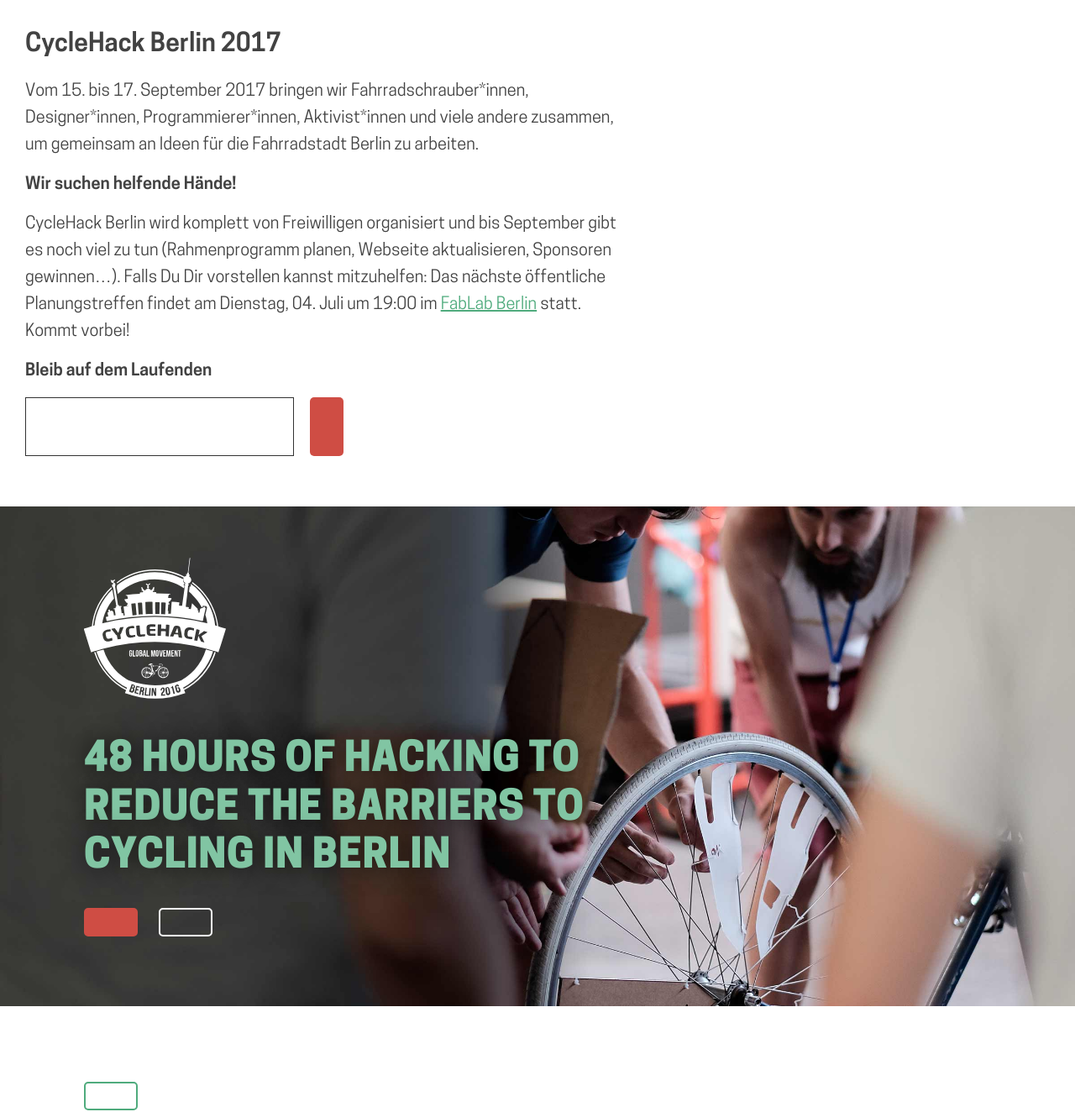
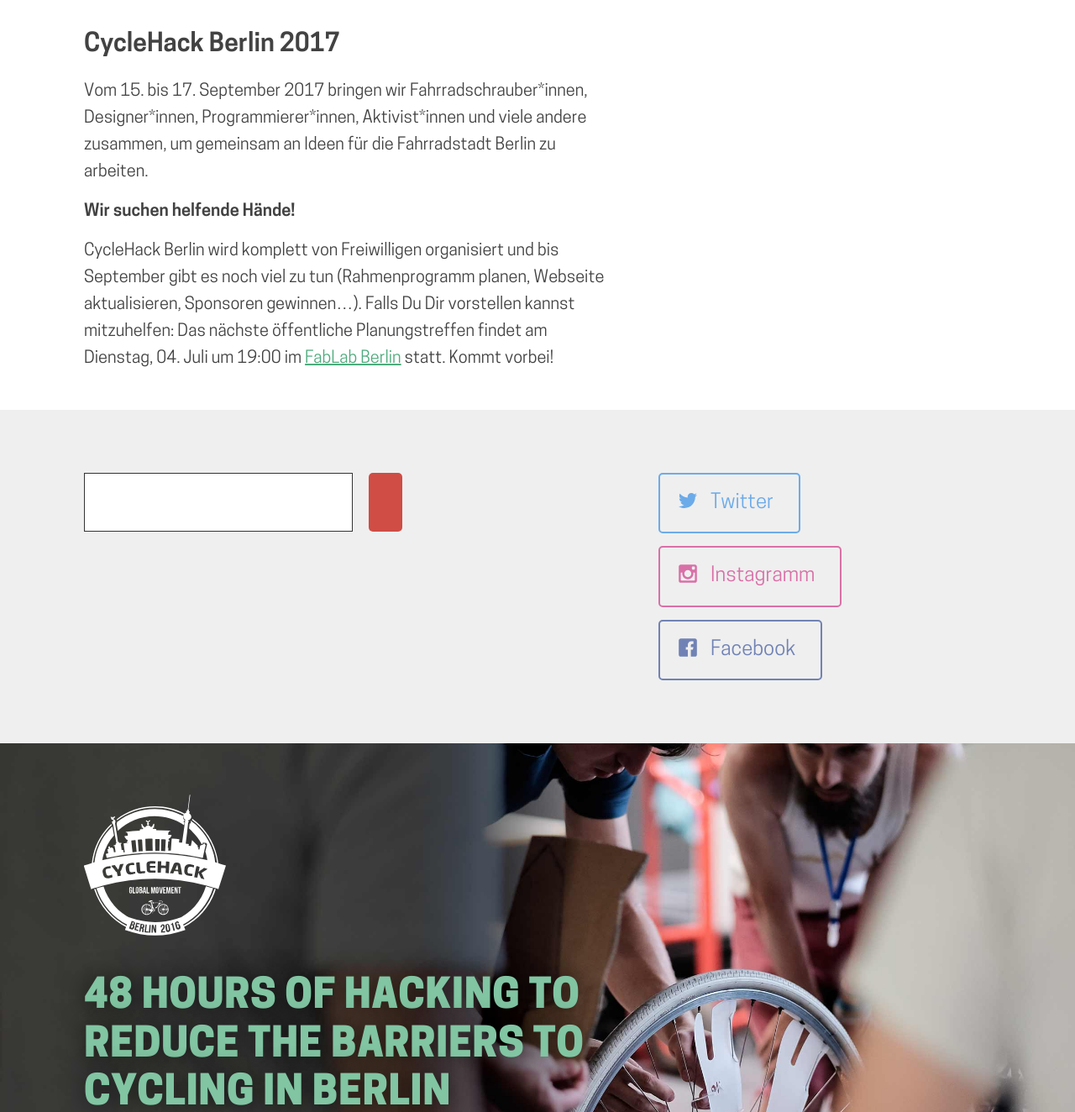
Before and after one commit to sjockers/cyclehackberlin.de, a Jekyll site: the page built from en/index.md, in a window 1280 px wide and 1400 px high, cut to the strip 0-1324 px from the top of the window. Shown: the whole strip at 84% size. Built offline with Jekyll 4.4.1, drawn with Linux system fonts in a browser that asks for light colours.

Commit message:
Update hompage layout.

```diff
--- a/_layouts/home.html
+++ b/_layouts/home.html
@@ -2,30 +2,23 @@
 layout: default
 ---
 
-<div class="section__main--column">
+<section id={{include.id}} class="section section--{{include.id}}">
+  <div class="container">
+    <div class="section__main--column">
 
-  <h2>CycleHack Berlin 2017</h2>
+      <h2>CycleHack Berlin 2017</h2>
 
-  <p>Vom 15. bis 17. September 2017 bringen wir Fahrradschrauber*innen, Designer*innen, Programmierer*innen, Aktivist*innen und viele andere zusammen, um gemeinsam an Ideen für die Fahrradstadt Berlin zu arbeiten.</p>
+      <p>Vom 15. bis 17. September 2017 bringen wir Fahrradschrauber*innen, Designer*innen, Programmierer*innen, Aktivist*innen und viele andere zusammen, um gemeinsam an Ideen für die Fahrradstadt Berlin zu arbeiten.</p>
 
-  <h4>Wir suchen helfende Hände!</h4>
+      <h4>Wir suchen helfende Hände!</h4>
 
-  <p>CycleHack Berlin wird komplett von Freiwilligen organisiert und bis September gibt es noch viel zu tun (Rahmenprogramm planen, Webseite aktualisieren, Sponsoren gewinnen…). Falls Du Dir vorstellen kannst mitzuhelfen: Das nächste öffentliche Planungstreffen findet am Dienstag, 04. Juli um 19:00 im <a href="https://fablab.berlin/">FabLab Berlin</a> statt. Kommt vorbei!</p>
+      <p>CycleHack Berlin wird komplett von Freiwilligen organisiert und bis September gibt es noch viel zu tun (Rahmenprogramm planen, Webseite aktualisieren, Sponsoren gewinnen…). Falls Du Dir vorstellen kannst mitzuhelfen: Das nächste öffentliche Planungstreffen findet am Dienstag, 04. Juli um 19:00 im <a href="https://fablab.berlin/">FabLab Berlin</a> statt. Kommt vorbei!</p>
 
-  <h4>Bleib auf dem Laufenden</h4>
+    </div>
+  </div>
+</section>
 
-  <!-- Begin MailChimp Signup Form -->
-    <form action="//cyclehackberlin.us12.list-manage.com/subscribe/post?u=a154d00c175951d36a67055fb&amp;id=f7cbc72d0b" method="post" id="mc-embedded-subscribe-form" name="mc-embedded-subscribe-form" class="subscription-form" target="_blank" novalidate>
-      <input type="email" value="" name="EMAIL" placeholder="{{ page.newsletter.email }}" id="mce-EMAIL">
-      <div style="position: absolute; left: -5000px;" aria-hidden="true">
-        <input type="text" name="b_a154d00c175951d36a67055fb_f7cbc72d0b" tabindex="-1" value="">
-      </div>
-      <button type="submit" name="subscribe" id="mc-embedded-subscribe">{{ page.newsletter.submit }}</button>
-      <p class="subscription-form__smallprint">{{ page.newsletter.smallprint }}</p>
-    </form>
-  <!--End mc_embed_signup-->
-</div>
-
+{% include section.html id="newsletter" content="sections/newsletter.html" %}
 
 {% include section.html id="intro" content="sections/intro.html" %}
 
@@ -34,5 +27,3 @@ layout: default
 {% include section.html id="about" content="sections/about.html" %}
 
 {% include section.html id="partners" content="sections/partners.html" %}
-
-{% include section.html id="newsletter" content="sections/newsletter.html" %}
```
